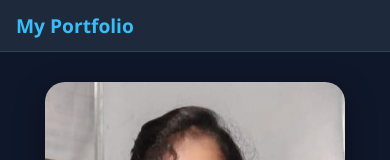
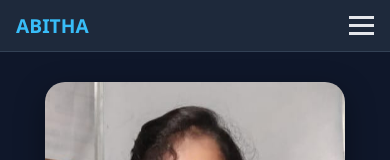
Before and after one commit to abithajothimurugan/my-portfolio, a React (Create React App) app: page / in a window 390 px wide. Shown: the top 160 px of the page. Built offline with nearby package versions, Linux system fonts and the light colour scheme.

Commit message:
Fix responsive navbar with hamburger menu

```diff
--- a/src/App.css
+++ b/src/App.css
@@ -36,7 +36,14 @@
 .nav-links a:hover {
   color: var(--color-hover);
 }
+.nav-links li {
+  width: 100%;
+}
 
+.nav-links a {
+  width: 100%;
+  display: block;
+}
 /* Hamburger (hidden on desktop) */
 .hamburger {
   display: none;
--- a/src/components/Navbar.js
+++ b/src/components/Navbar.js
@@ -1,14 +1,29 @@
+import React, { useState } from "react";
+
 const Navbar = () => {
+    const [menuOpen, setMenuOpen] = useState(false);
+
     return (
         <nav className="navbar">
-            <h1 className="logo">My Portfolio</h1>
+            <h1 className="logo">ABITHA</h1>
 
-            <ul className="nav-links">
-                <li><a href="#home">Home</a></li>
-                <li><a href="#about">About</a></li>
-                <li><a href="#education">Education</a></li>
-                <li><a href="#projects">Projects</a></li>
-                <li><a href="#contact">Contact</a></li>
+            {/* Hamburger */}
+            <div
+                className="hamburger"
+                onClick={() => setMenuOpen(!menuOpen)}
+            >
+                <span></span>
+                <span></span>
+                <span></span>
+            </div>
+
+            {/* Nav Links */}
+            <ul className={`nav-links ${menuOpen ? "active" : ""}`}>
+                <li><a href="#home" onClick={() => setMenuOpen(false)}>Home</a></li>
+                <li><a href="#about" onClick={() => setMenuOpen(false)}>About</a></li>
+                <li><a href="#education" onClick={() => setMenuOpen(false)}>Education</a></li>
+                <li><a href="#projects" onClick={() => setMenuOpen(false)}>Projects</a></li>
+                <li><a href="#contact" onClick={() => setMenuOpen(false)}>Contact</a></li>
             </ul>
         </nav>
     );
```
